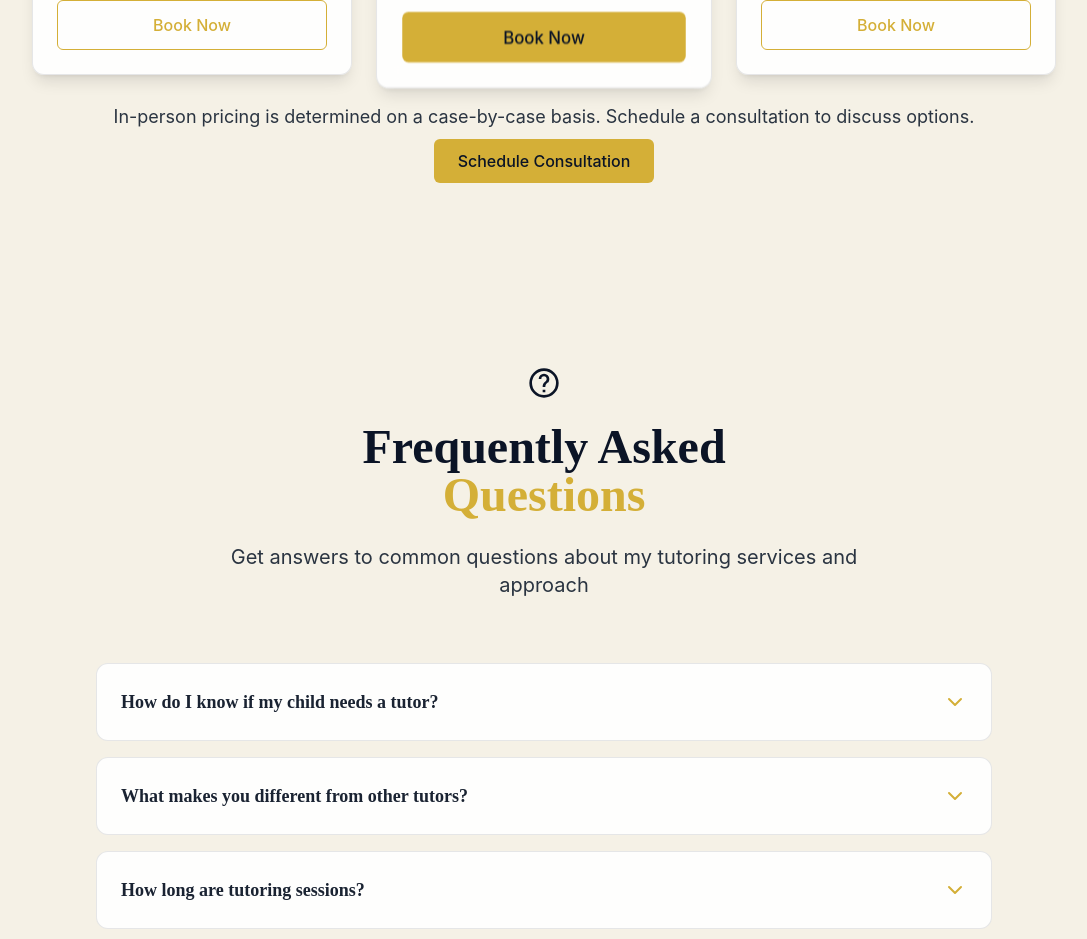
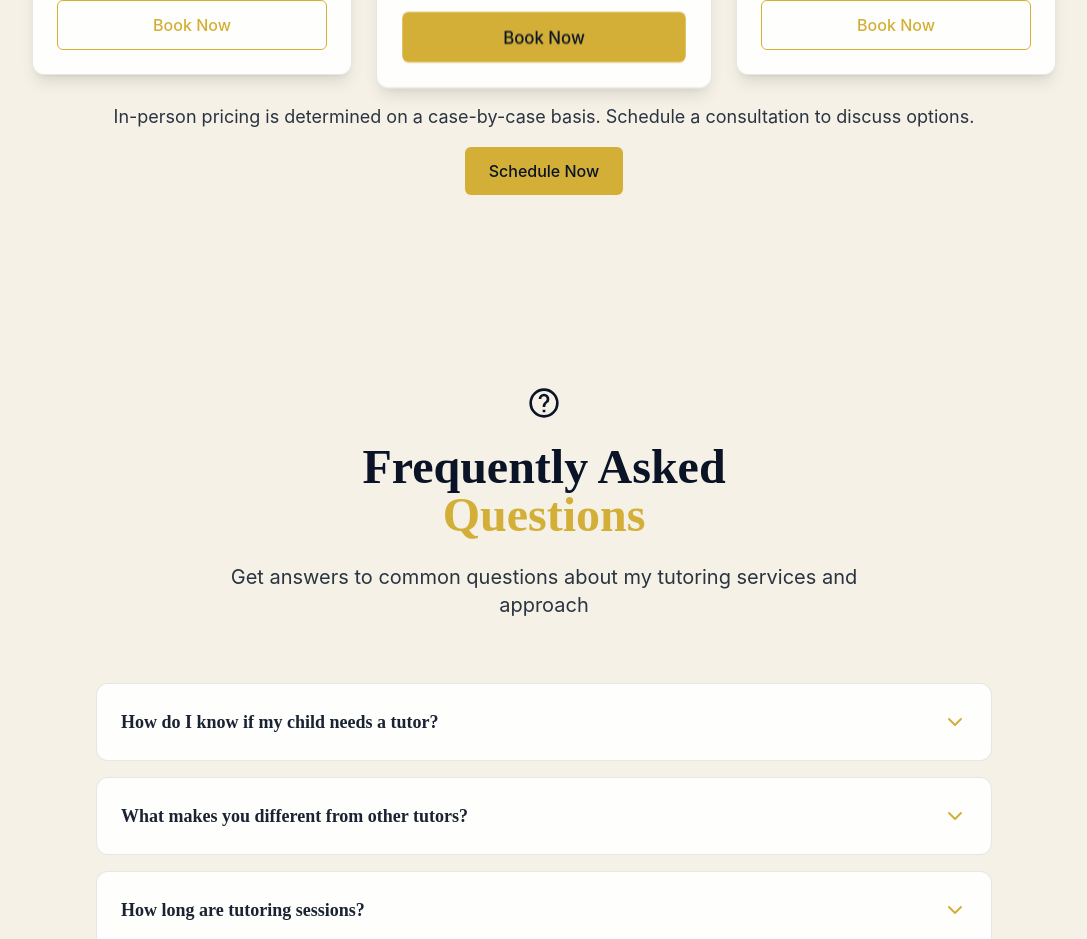
Before and after one commit to kian-m/template-web-ui, a Next.js app: page / in a window 1280 px wide. Shown: the part 5580-6519 px from the top of the page, without its empty margins (96-1183 px from the left). Built offline with nearby package versions, Linux system fonts and the light colour scheme.

Commit message:
feat: hook pricing schedule to cal modal

```diff
--- a/src/components/Pricing.tsx
+++ b/src/components/Pricing.tsx
@@ -3,9 +3,11 @@
 import PricingCard from './ui/PricingCard'
 import { siteContent } from '@/data/siteContent'
 import Button from './ui/Button'
+import { useCal } from './CalProvider'
 
 export default function Pricing () {
   const { heading, subheading, plans } = siteContent.pricing
+  const { open } = useCal()
   return (
     <section id="pricing" className="py-16 bg-background dark:bg-academic-navy">
       <div className="container mx-auto px-4">
@@ -25,7 +27,13 @@ export default function Pricing () {
         <p className="text-academic-medium-blue dark:text-academic-off-white mb-4">
           In-person pricing is determined on a case-by-case basis. Schedule a consultation to discuss options.
         </p>
-        <Button href="#schedule" variant="primary">Schedule Consultation</Button>
+        <Button
+          onClick={() => open('https://cal.com/thebayarea/consultation?embed=1')}
+          variant="primary"
+          className="schedule-trigger"
+        >
+          Schedule Now
+        </Button>
       </div>
     </section>
   )
```
